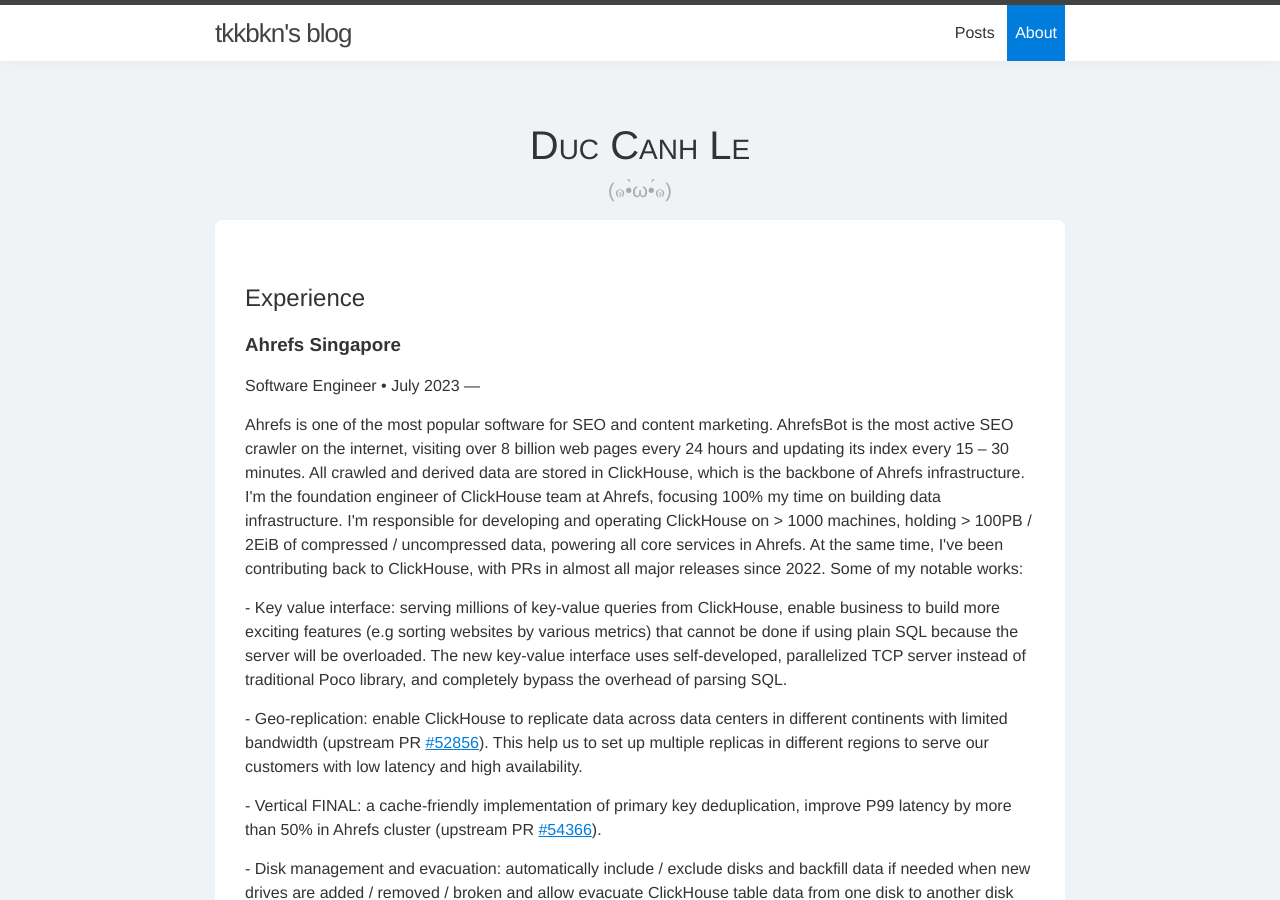
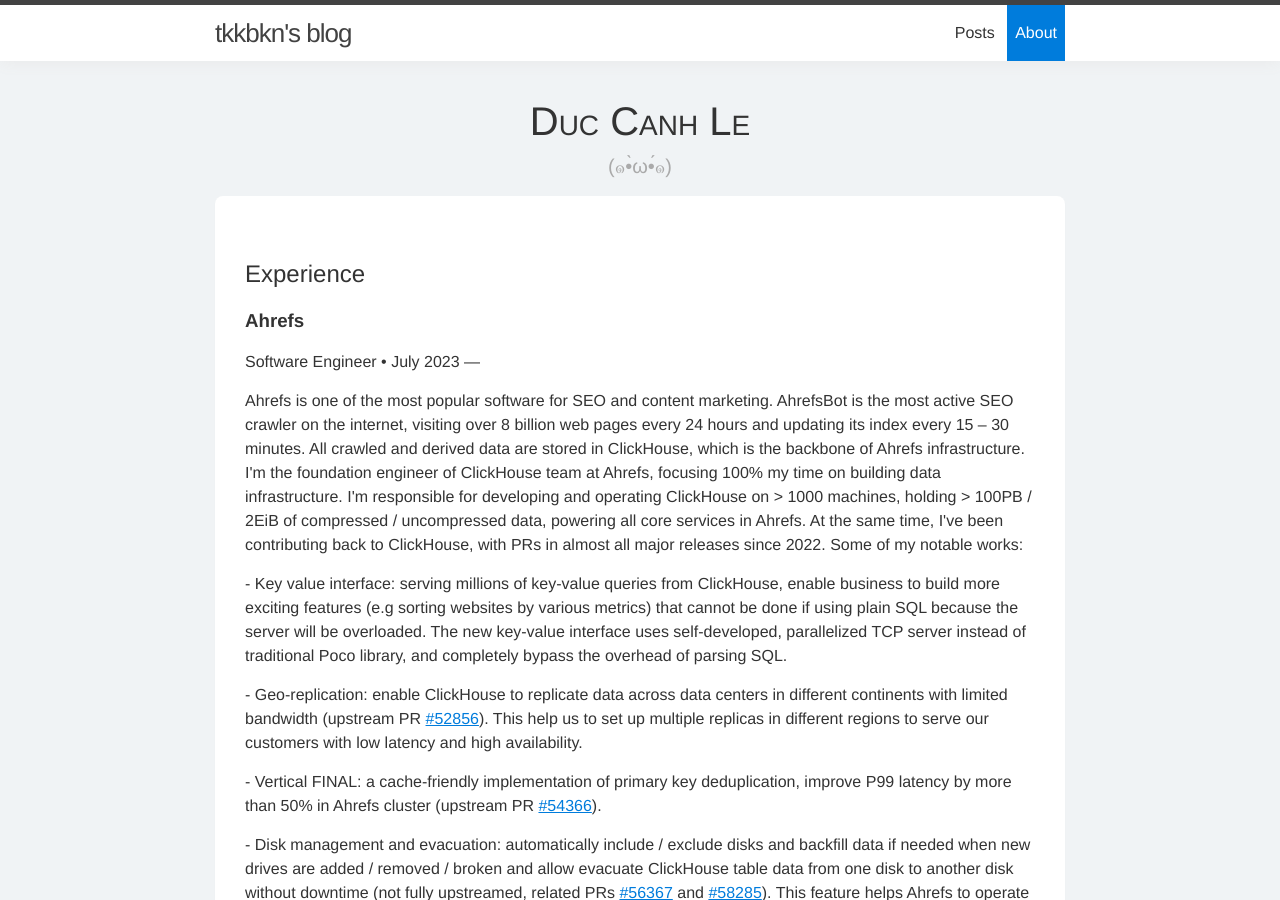
Before and after one commit to canhld94/canhld94.github.io, a Jekyll site: the page built from about.html, in a window 1280 px wide and 900 px high. Built offline with Jekyll 4.4.1, drawn with Linux system fonts in a browser that asks for light colours; some of the changed text lies outside the part shown.

Commit message:
update
Signed-off-by: Duc Canh Le <duccanh.le@ahrefs.com>

```diff
--- a/_data/experience.yml
+++ b/_data/experience.yml
@@ -1,6 +1,6 @@
 # Jobs
 
-- company: Ahrefs Singapore
+- company: Ahrefs
   position: Software Engineer
   duration: July 2023 &mdash;
   summary:
@@ -18,7 +18,7 @@
     And many more bug fixes and general performance optimization that help ClickHouse serving hundred thousands queries per minute while being stable and reliable. The customer-facing p99 query latency is close to 1 seconds and the downtime rate is minimal even during upgrading or network unstable. We don't officially record the cluster availability yet, but the last time we have a non-minor downtime is when <a href="https://www.forbes.com/sites/zacharyfolk/2024/03/04/four-fiber-optic-cables-damaged-in-red-sea-heres-what-we-know/">four optic cables were cut in RedSea</a>. <p />
     Beside ClickHouse, I also spend time to explore various exciting opensource projects (RocksDB, Ceph, MySQL...). In the long term, our vision is to build a data platform that can scale, easy to use and operate, and enable the business to create more exciting features in Ahrefs products. We also thrilled to contribute back our work to the community.<p />
 
-- company: ByteDance Singapore
+- company: ByteDance
   position: Software Engineer
   duration: Mar, 2021 &mdash; Jun 2023
   summary: I'm with the Data Platform team to build the next generation analytics DBMS which is used in all ByteDance's products. Our DBMS hosts EiB of data, powering real time and offline analytics, BI, AB testing, and recommendation... across nearly all departments in ByteDance. In Mar 2023, I was promoted to Senior Software Engineer for my contributions to the project. Part of our work was opensourced as ByConity project.
--- a/_layouts/default.html
+++ b/_layouts/default.html
@@ -1,10 +1,7 @@
 <!DOCTYPE html>
 <html>
-
+  {% include google_analytics.html %}
   {% include head.html %}
-  <p>
-    I don't know why it works. But it indeed does the job
-  </p>
   <body>
 
     {% include header.html %}
```
Also changed, not shown: _includes/analytics.html (added, +9 -0 lines).
